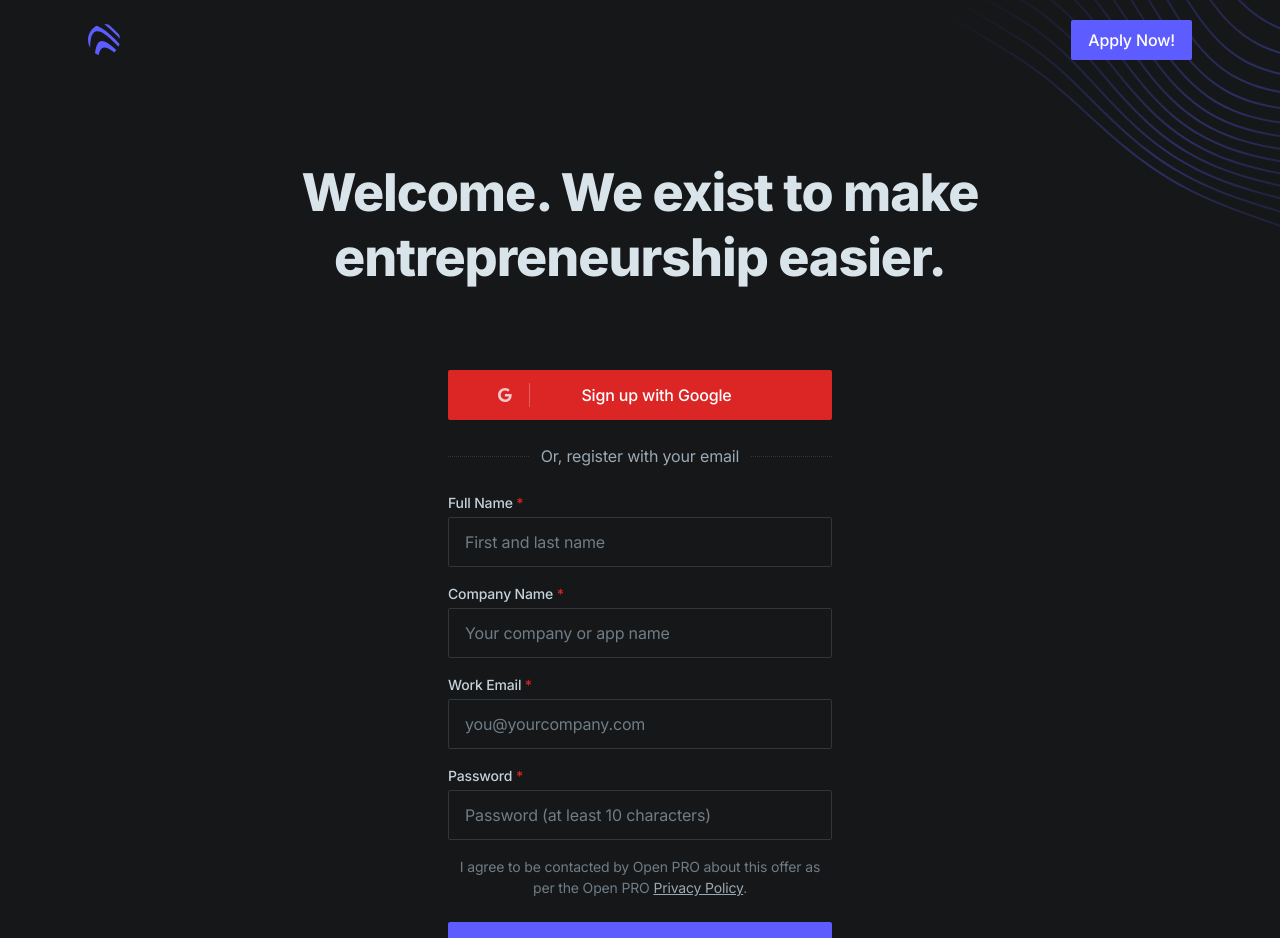
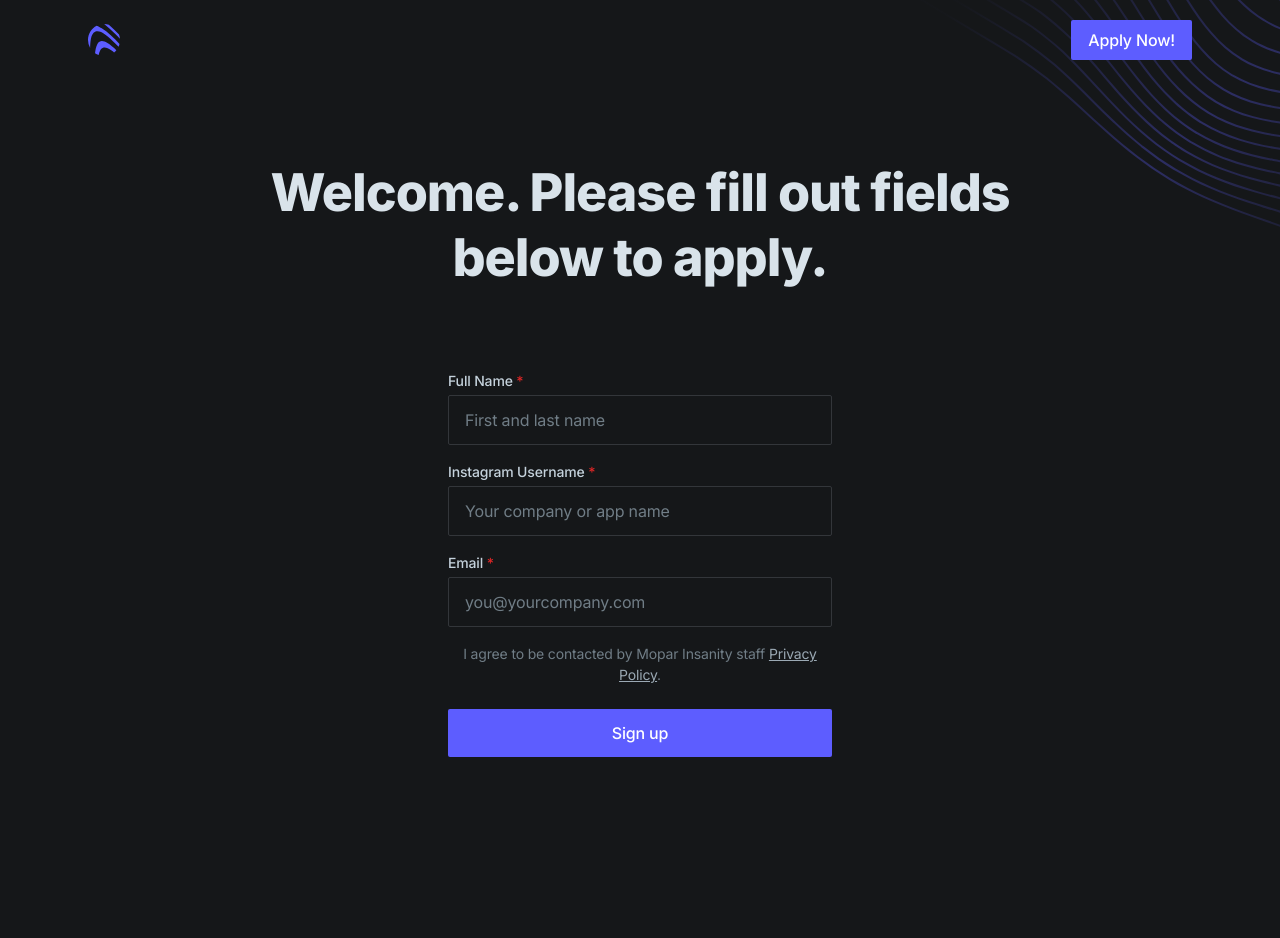
Before and after one commit to ItsHaysus/MoparInsanity, a Next.js app: page /signup in a window 1280 px wide. Shown: the top 938 px of the page. After the commit the page ends 837 px from the top, so only its background shows below. Built offline with nearby package versions, Linux system fonts and the light colour scheme.

Commit message:
fixed apply form

```diff
--- a/app/(auth)/signin/page.tsx
+++ /dev/null
@@ -1,78 +0,0 @@
-export const metadata = {
-  title: 'Sign In - Open PRO',
-  description: 'Page description',
-}
-
-import Link from 'next/link'
-
-export default function SignIn() {
-  return (
-    <section className="relative">
-      <div className="max-w-6xl mx-auto px-4 sm:px-6">
-        <div className="pt-32 pb-12 md:pt-40 md:pb-20">
-
-          {/* Page header */}
-          <div className="max-w-3xl mx-auto text-center pb-12 md:pb-20">
-            <h1 className="h1">Welcome back. We exist to make entrepreneurship easier.</h1>
-          </div>
-
-          {/* Form */}
-          <div className="max-w-sm mx-auto">
-            <form>
-              <div className="flex flex-wrap -mx-3">
-                <div className="w-full px-3">
-                  <button className="btn px-0 text-white bg-red-600 hover:bg-red-700 w-full relative flex items-center">
-                    <svg className="w-4 h-4 fill-current text-white opacity-75 shrink-0 mx-4" viewBox="0 0 16 16" xmlns="http://www.w3.org/2000/svg">
-                      <path d="M7.9 7v2.4H12c-.2 1-1.2 3-4 3-2.4 0-4.3-2-4.3-4.4 0-2.4 2-4.4 4.3-4.4 1.4 0 2.3.6 2.8 1.1l1.9-1.8C11.5 1.7 9.9 1 8 1 4.1 1 1 4.1 1 8s3.1 7 7 7c4 0 6.7-2.8 6.7-6.8 0-.5 0-.8-.1-1.2H7.9z" />
-                    </svg>
-                    <span className="h-6 flex items-center border-r border-white border-opacity-25 mr-4" aria-hidden="true"></span>
-                    <span className="flex-auto pl-16 pr-8 -ml-16">Sign in with Google</span>
-                  </button>
-                </div>
-              </div>
-            </form>
-            <div className="flex items-center my-6">
-              <div className="border-t border-gray-700 border-dotted grow mr-3" aria-hidden="true"></div>
-              <div className="text-gray-400">Or, sign in with your email</div>
-              <div className="border-t border-gray-700 border-dotted grow ml-3" aria-hidden="true"></div>
-            </div>
-            <form>
-              <div className="flex flex-wrap -mx-3 mb-4">
-                <div className="w-full px-3">
-                  <label className="block text-gray-300 text-sm font-medium mb-1" htmlFor="email">Email</label>
-                  <input id="email" type="email" className="form-input w-full text-gray-300" placeholder="you@yourcompany.com" required />
-                </div>
-              </div>
-              <div className="flex flex-wrap -mx-3 mb-4">
-                <div className="w-full px-3">
-                  <label className="block text-gray-300 text-sm font-medium mb-1" htmlFor="password">Password</label>
-                  <input id="password" type="password" className="form-input w-full text-gray-300" placeholder="Password (at least 10 characters)" required />
-                </div>
-              </div>
-              <div className="flex flex-wrap -mx-3 mb-4">
-                <div className="w-full px-3">
-                  <div className="flex justify-between">
-                    <label className="flex items-center">
-                      <input type="checkbox" className="form-checkbox" />
-                      <span className="text-gray-400 ml-2">Keep me signed in</span>
-                    </label>
-                    <Link href="/reset-password" className="text-purple-600 hover:text-gray-200 transition duration-150 ease-in-out">Forgot Password?</Link>
-                  </div>
-                </div>
-              </div>
-              <div className="flex flex-wrap -mx-3 mt-6">
-                <div className="w-full px-3">
-                  <button className="btn text-white bg-purple-600 hover:bg-purple-700 w-full">Sign in</button>
-                </div>
-              </div>
-            </form>
-            <div className="text-gray-400 text-center mt-6">
-              Don’t you have an account? <Link href="/signup" className="text-purple-600 hover:text-gray-200 transition duration-150 ease-in-out">Sign up</Link>
-            </div>
-          </div>
-
-        </div>
-      </div>
-    </section>
-  )
-}
--- a/app/(auth)/signup/page.tsx
+++ b/app/(auth)/signup/page.tsx
@@ -1,11 +1,36 @@
-export const metadata = {
-  title: 'Sign Up - Open PRO',
-  description: 'Page description',
-}
+"use client";
 
 import Link from 'next/link'
+import emailjs from 'emailjs-com'
+import { useRef } from 'react';
+
+
 
 export default function SignUp() {
+  const form = useRef();
+
+  const sendEmail = (e) => {
+    e.preventDefault();
+
+    emailjs
+      .sendForm(
+        "service_b4qmiqc",
+        "template_h9rzd14",
+        form.current,
+        "user_UHpNJFij8MtQD1aAfs38X"
+      )
+      .then(
+        (result) => {
+          console.log(result.text);
+          alert("SUCCESS!");
+        },
+        (error) => {
+          console.log(error.text);
+          alert("FAILED...");
+        }
+      );
+  };
+
   return (
     <section className="relative">
       <div className="max-w-6xl mx-auto px-4 sm:px-6">
@@ -13,30 +38,12 @@ export default function SignUp() {
 
           {/* Page header */}
           <div className="max-w-3xl mx-auto text-center pb-12 md:pb-20">
-            <h1 className="h1">Welcome. We exist to make entrepreneurship easier.</h1>
+            <h1 className="h1">Welcome. Please fill out fields below to apply.</h1>
           </div>
 
           {/* Form */}
           <div className="max-w-sm mx-auto">
-            <form>
-              <div className="flex flex-wrap -mx-3">
-                <div className="w-full px-3">
-                  <button className="btn px-0 text-white bg-red-600 hover:bg-red-700 w-full relative flex items-center">
-                    <svg className="w-4 h-4 fill-current text-white opacity-75 shrink-0 mx-4" viewBox="0 0 16 16" xmlns="http://www.w3.org/2000/svg">
-                      <path d="M7.9 7v2.4H12c-.2 1-1.2 3-4 3-2.4 0-4.3-2-4.3-4.4 0-2.4 2-4.4 4.3-4.4 1.4 0 2.3.6 2.8 1.1l1.9-1.8C11.5 1.7 9.9 1 8 1 4.1 1 1 4.1 1 8s3.1 7 7 7c4 0 6.7-2.8 6.7-6.8 0-.5 0-.8-.1-1.2H7.9z" />
-                    </svg>
-                    <span className="h-6 flex items-center border-r border-white border-opacity-25 mr-4" aria-hidden="true"></span>
-                    <span className="flex-auto pl-16 pr-8 -ml-16">Sign up with Google</span>
-                  </button>
-                </div>
-              </div>
-            </form>
-            <div className="flex items-center my-6">
-              <div className="border-t border-gray-700 border-dotted grow mr-3" aria-hidden="true"></div>
-              <div className="text-gray-400">Or, register with your email</div>
-              <div className="border-t border-gray-700 border-dotted grow ml-3" aria-hidden="true"></div>
-            </div>
-            <form>
+            <form ref={form} onSubmit={sendEmail}>
               <div className="flex flex-wrap -mx-3 mb-4">
                 <div className="w-full px-3">
                   <label className="block text-gray-300 text-sm font-medium mb-1" htmlFor="full-name">Full Name <span className="text-red-600">*</span></label>
@@ -45,38 +52,28 @@ export default function SignUp() {
               </div>
               <div className="flex flex-wrap -mx-3 mb-4">
                 <div className="w-full px-3">
-                  <label className="block text-gray-300 text-sm font-medium mb-1" htmlFor="company-name">Company Name <span className="text-red-600">*</span></label>
+                  <label className="block text-gray-300 text-sm font-medium mb-1" htmlFor="company-name">Instagram Username <span className="text-red-600">*</span></label>
                   <input id="company-name" type="text" className="form-input w-full text-gray-300" placeholder="Your company or app name" required />
                 </div>
               </div>
               <div className="flex flex-wrap -mx-3 mb-4">
                 <div className="w-full px-3">
-                  <label className="block text-gray-300 text-sm font-medium mb-1" htmlFor="email">Work Email <span className="text-red-600">*</span></label>
+                  <label className="block text-gray-300 text-sm font-medium mb-1" htmlFor="email">Email <span className="text-red-600">*</span></label>
                   <input id="email" type="email" className="form-input w-full text-gray-300" placeholder="you@yourcompany.com" required />
                 </div>
               </div>
-              <div className="flex flex-wrap -mx-3 mb-4">
-                <div className="w-full px-3">
-                  <label className="block text-gray-300 text-sm font-medium mb-1" htmlFor="password">Password <span className="text-red-600">*</span></label>
-                  <input id="password" type="password" className="form-input w-full text-gray-300" placeholder="Password (at least 10 characters)" required />
-                </div>
-              </div>
               <div className="text-sm text-gray-500 text-center">
-                I agree to be contacted by Open PRO about this offer as per the Open PRO <Link href="#" className="underline text-gray-400 hover:text-gray-200 hover:no-underline transition duration-150 ease-in-out">Privacy Policy</Link>.
+                I agree to be contacted by Mopar Insanity staff <Link href="#" className="underline text-gray-400 hover:text-gray-200 hover:no-underline transition duration-150 ease-in-out">Privacy Policy</Link>.
               </div>
               <div className="flex flex-wrap -mx-3 mt-6">
                 <div className="w-full px-3">
-                  <button className="btn text-white bg-purple-600 hover:bg-purple-700 w-full">Sign up</button>
+                  <button  type="submit" value="Send" className="btn text-white bg-purple-600 hover:bg-purple-700 w-full">Sign up</button>
                 </div>
               </div>
             </form>
-            <div className="text-gray-400 text-center mt-6">
-              Already using Open PRO? <Link href="/signin" className="text-purple-600 hover:text-gray-200 transition duration-150 ease-in-out">Sign in</Link>
-            </div>
           </div>
-
         </div>
       </div>
     </section>
-  )
-}
+  );
+};
--- a/app/(default)/page.tsx
+++ b/app/(default)/page.tsx
@@ -1,6 +1,6 @@
 export const metadata = {
-  title: 'Home - Open PRO',
-  description: 'Page description',
+  title: 'Mopar Insanity',
+  description: 'Car enthusiastic website',
 }
 
 import Hero from '@/components/hero'
--- /dev/null
+++ b/app/{store}/page.tsx
@@ -0,0 +1,18 @@
+export const metadata = {
+    title: 'Mopar Insanity',
+    description: 'Car enthusiastic website',
+  }
+
+  import Hero from '@/components/hero'
+  import Features from '@/components/features'
+  import Zigzag from '@/components/zigzag'
+  import Members from '@/components/members'
+
+  export default function Home() {
+    return (
+      <>
+        <Hero />
+        <Members />
+      </>
+    )
+  }
--- a/package.json
+++ b/package.json
@@ -1,5 +1,5 @@
 {
-  "name": "open-pro-next",
+  "name": "mopar-insanity",
   "version": "0.1.0",
   "private": true,
   "homepage": "https://moparinsanity.000webhostapp.com/public_html",
@@ -13,6 +13,8 @@
     "@headlessui/react": "^1.7.13",
     "@types/node": "^18.15.11",
     "aos": "^3.0.0-beta.6",
+    "emailjs": "^4.0.2",
+    "emailjs-com": "^3.2.0",
     "next": "^13.4.3",
     "react": "^18.2.0",
     "react-dom": "^18.2.0",
```
Also changed, not shown: app/(auth)/reset-password/page.tsx (deleted, +0 -44 lines), components/members.module.scss (deleted, +0 -18 lines), app/{store}/layout.tsx (renamed from app/(default)/layout.tsx), public/images/mologo.jpg (added), 1 other file (tests, documents, lock files or other folders).
